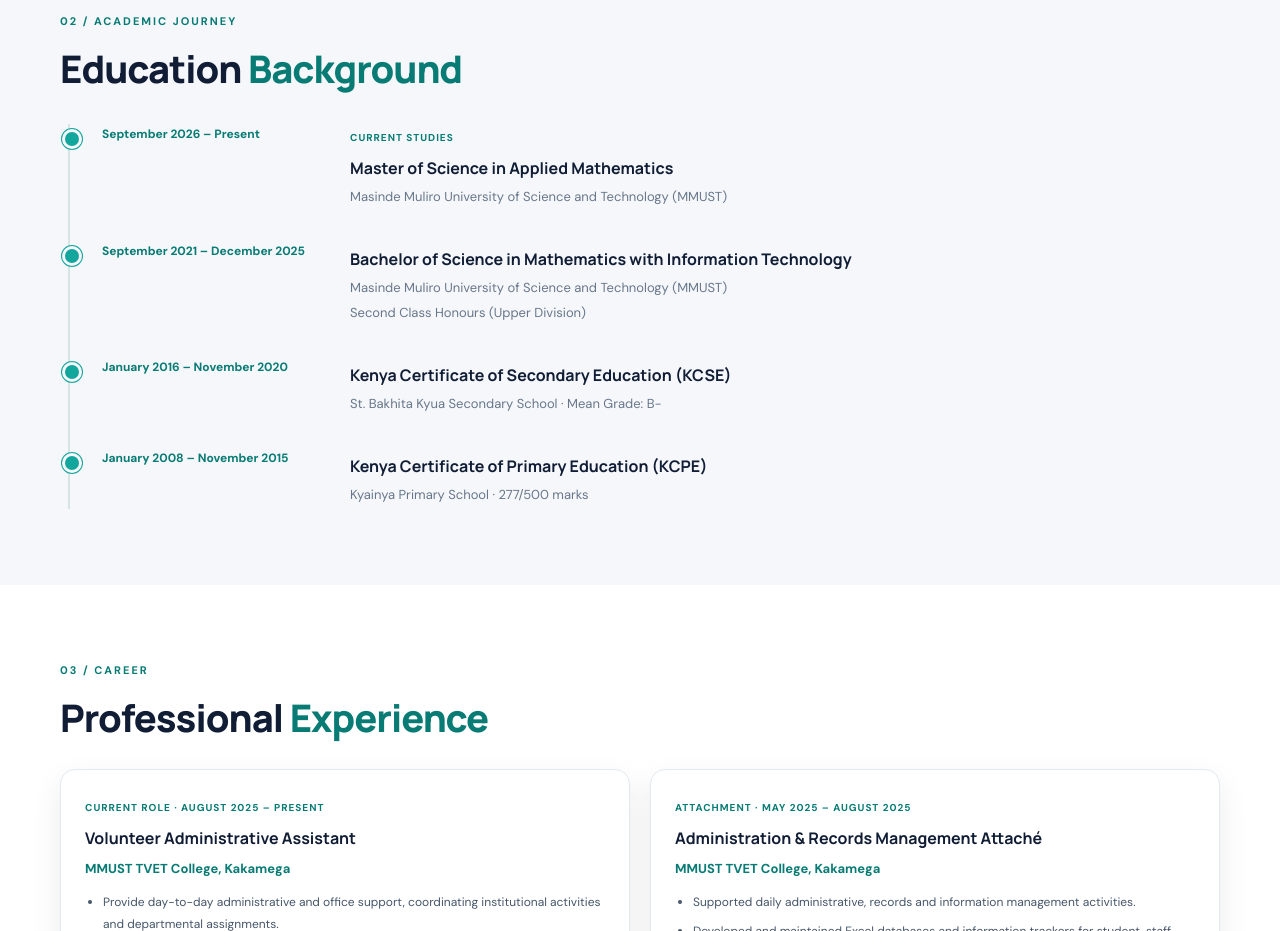
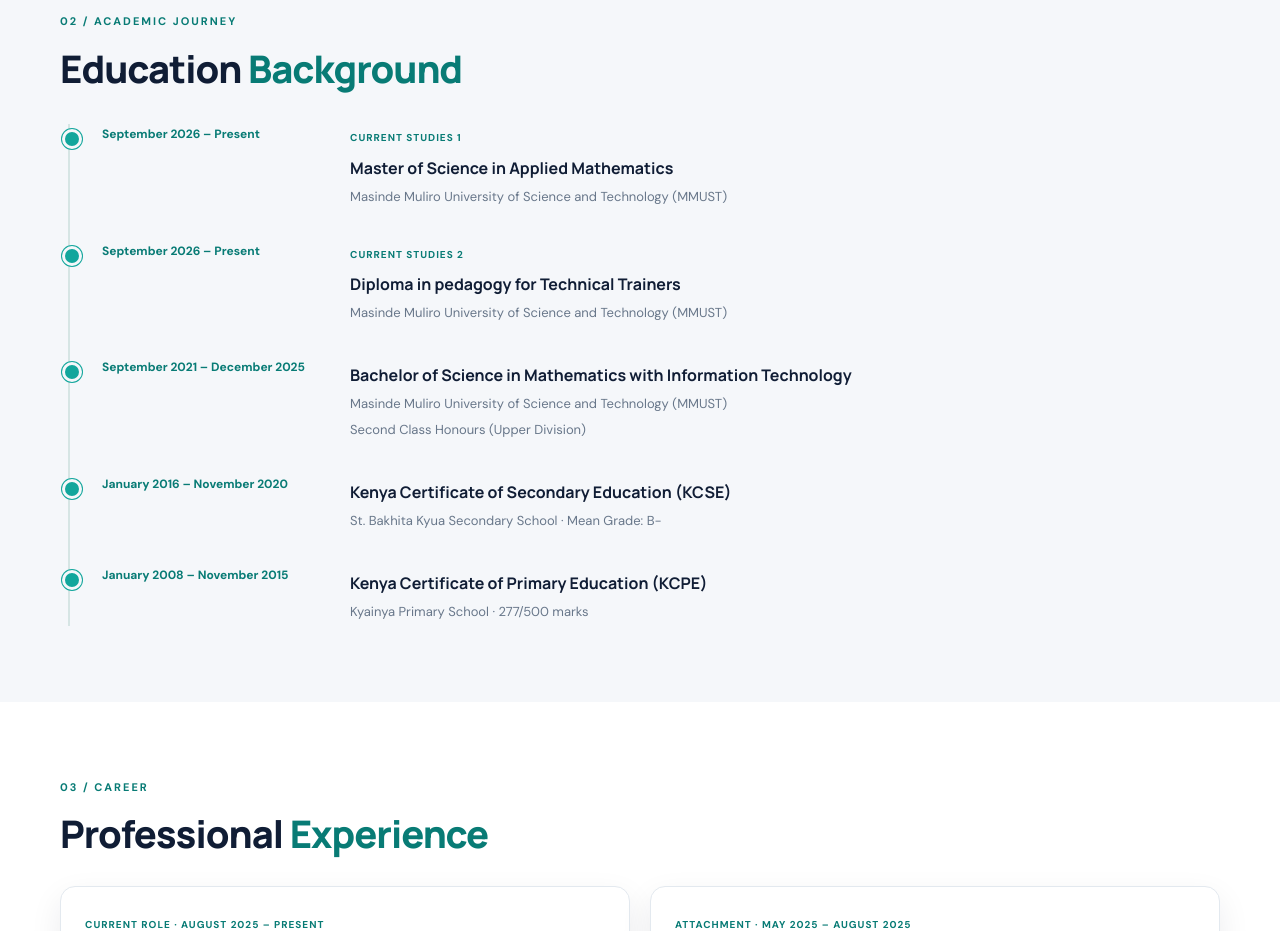
Before and after one commit to Charlie875/Charlie875.github.io, a plain HTML site: page index.html in a window 1280 px wide. Shown: the part 1420-2351 px from the top of the page. Drawn offline with nearby package versions, Linux system fonts and the light colour scheme.

Commit message:
Update index.html

```diff
--- a/index.html
+++ b/index.html
@@ -70,7 +70,8 @@
   <div class="container">
     <p class="eyebrow">02 / ACADEMIC JOURNEY</p><h2>Education <em>Background</em></h2>
     <div class="timeline">
-      <article><time>September 2026 – Present</time><div><label>CURRENT STUDIES</label><h3>Master of Science in Applied Mathematics</h3><p>Masinde Muliro University of Science and Technology (MMUST)</p></div></article>
+      <article><time>September 2026 – Present</time><div><label>CURRENT STUDIES 1</label><h3>Master of Science in Applied Mathematics</h3><p>Masinde Muliro University of Science and Technology (MMUST)</p></div></article>
+      <article><time>September 2026 – Present</time><div><label>CURRENT STUDIES 2</label><h3>Diploma in pedagogy for Technical Trainers</h3><p>Masinde Muliro University of Science and Technology (MMUST)</p></div></article>
       <article><time>September 2021 – December 2025</time><div><h3>Bachelor of Science in Mathematics with Information Technology</h3><p>Masinde Muliro University of Science and Technology (MMUST)</p><p>Second Class Honours (Upper Division)</p></div></article>
       <article><time>January 2016 – November 2020</time><div><h3>Kenya Certificate of Secondary Education (KCSE)</h3><p>St. Bakhita Kyua Secondary School · Mean Grade: B−</p></div></article>
       <article><time>January 2008 – November 2015</time><div><h3>Kenya Certificate of Primary Education (KCPE)</h3><p>Kyainya Primary School · 277/500 marks</p></div></article>
```
